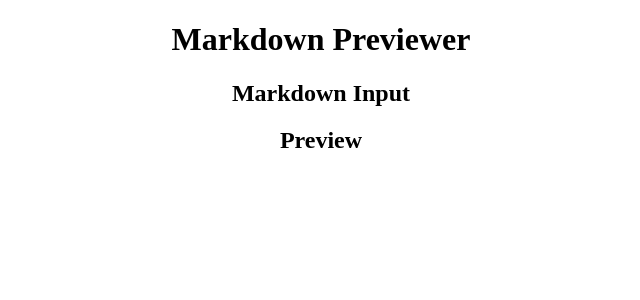
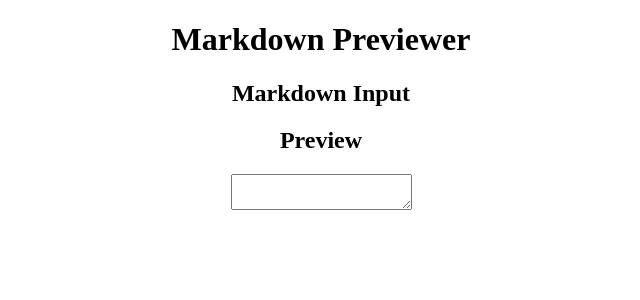
Before and after one commit to MaschaU/markdown-previewer, a React (Create React App) app: page / in a window 1280 px wide. Shown: the top 300 px of the page, without its empty margins (319-959 px from the left). Built offline with nearby package versions, Linux system fonts and the light colour scheme.

Commit message:
add text area

```diff
--- a/src/App.js
+++ b/src/App.js
@@ -9,11 +9,14 @@ export default class App extends React.Component {
       <div className="App">
         <div className="container">
           <h1>Markdown Previewer</h1>
-          <div className="text-area">
+          <div className="markdown-input">
             <h2>Markdown Input</h2>
           </div>
           <div className="preview">
             <h2>Preview</h2>
+          </div>
+          <div className="mark-input">
+            <textarea className="input"></textarea>
           </div>
         </div>
 
```
Also changed, not shown: 1 other file (tests, documents, lock files or other folders).
